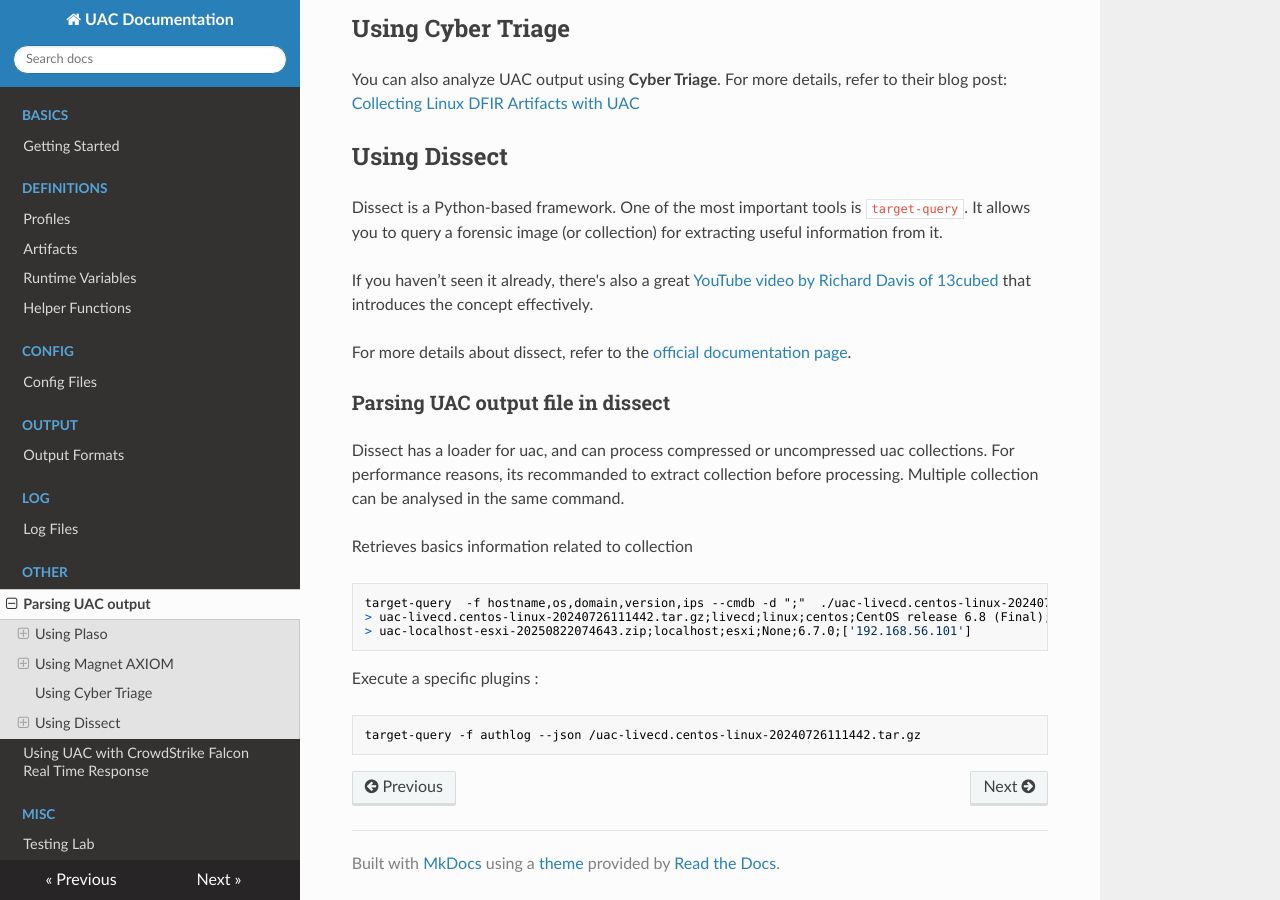
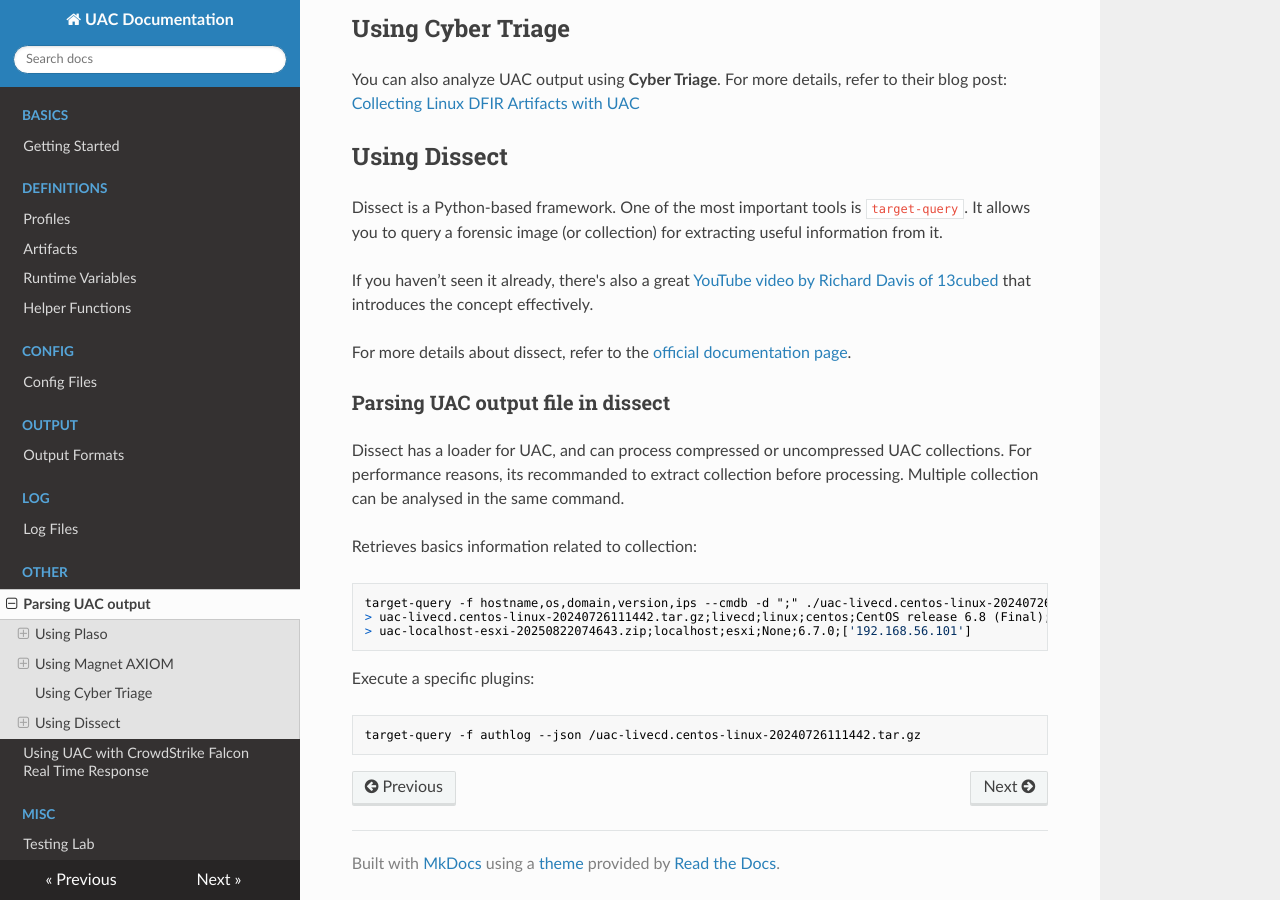
Before and after one commit to tclahr/uac-docs, an MkDocs documentation site: the page built from docs/parsing_uac_output.md, in a window 1280 px wide and 900 px high, scrolled down 1848 px. Built offline with MkDocs 1.6.1, drawn with Linux system fonts in a browser that asks for light colours; nearby versions of some CDN libraries.

````diff
--- a/docs/parsing_uac_output.md
+++ b/docs/parsing_uac_output.md
@@ -86,16 +86,18 @@ For more details about dissect, refer to the [official documentation page](https
 
 ### Parsing UAC output file in dissect
 
-Dissect has a loader for uac, and can process compressed or uncompressed uac collections. For performance reasons, its recommanded to extract collection before processing. Multiple collection can be analysed in the same command.
+Dissect has a loader for UAC, and can process compressed or uncompressed UAC collections. For performance reasons, its recommanded to extract collection before processing. Multiple collection can be analysed in the same command.
 
-Retrieves basics information related to collection
+Retrieves basics information related to collection:
+
 ```shell
-target-query  -f hostname,os,domain,version,ips --cmdb -d ";"  ./uac-livecd.centos-linux-20240726111442.tar.gz ./uac-localhost-esxi-20250822074643.zip
+target-query -f hostname,os,domain,version,ips --cmdb -d ";" ./uac-livecd.centos-linux-20240726111442.tar.gz ./uac-localhost-esxi-20250822074643.zip
 > uac-livecd.centos-linux-20240726111442.tar.gz;livecd;linux;centos;CentOS release 6.8 (Final);['10.0.2.15']
 > uac-localhost-esxi-20250822074643.zip;localhost;esxi;None;6.7.0;['192.168.56.101']
 ```
 
-Execute a specific plugins :
+Execute a specific plugins:
+
 ```shell
 target-query -f authlog --json /uac-livecd.centos-linux-20240726111442.tar.gz
 ```
````
